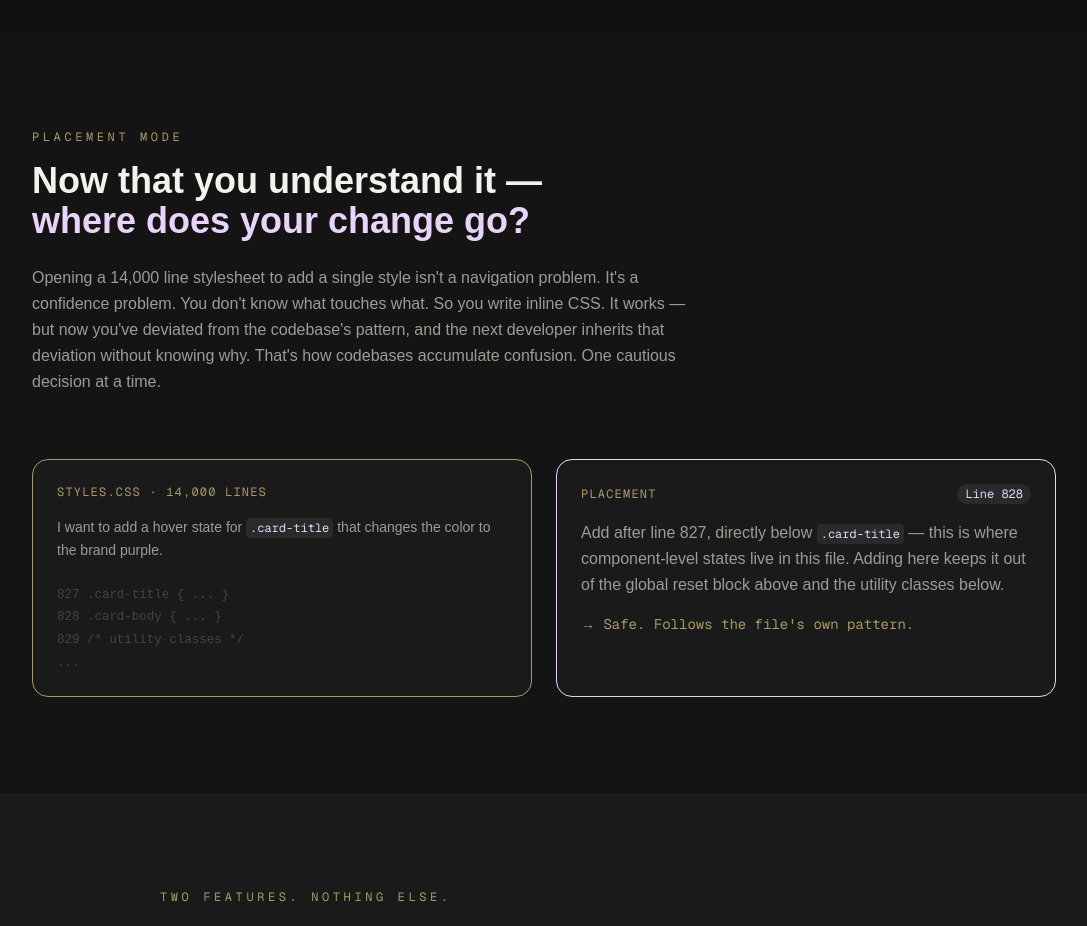
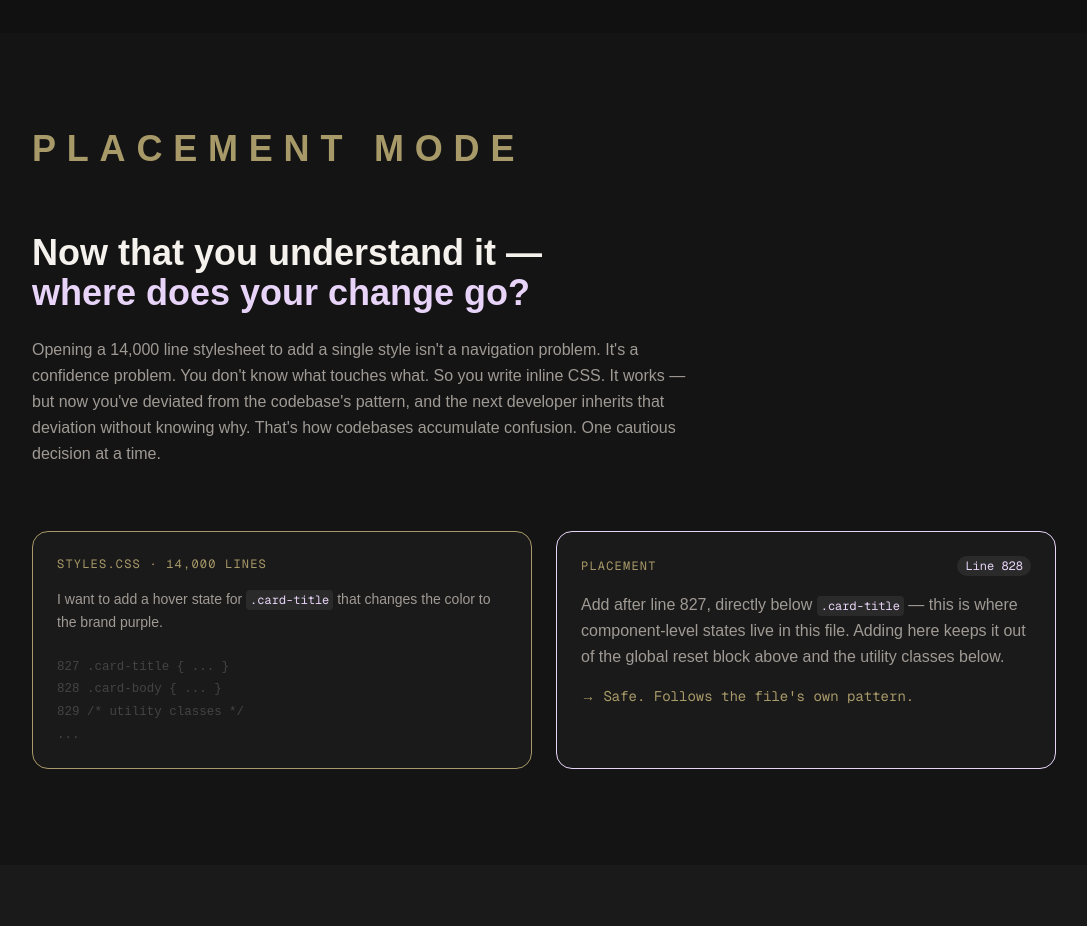
Before and after one commit to mleahy79/Vestige, a Next.js app in the folder vestige/: page /home in a window 1280 px wide. Shown: the part 2120-3046 px from the top of the page, without its empty margins (96-1183 px from the left). Built offline with nearby package versions, Linux system fonts and the light colour scheme.

Commit message:
fix: ui on home page for placement section

```diff
--- a/vestige/app/home/page.tsx
+++ b/vestige/app/home/page.tsx
@@ -118,7 +118,7 @@ export default function HomePage() {
       {/* Placement Mode */}
       <section className="px-6 py-24" style={{ background: '#141414' }}>
         <div className="max-w-5xl mx-auto">
-          <p className="text-xs uppercase tracking-[0.3em] font-mono mb-4" style={{ color: 'var(--vestige-stone)' }}>
+          <p className="text-3xl md:text-4xl font-semibold uppercase tracking-[0.3em] mb-16" style={{ color: 'var(--vestige-stone)' }}>
             Placement Mode
           </p>
           <h2 className="text-3xl md:text-4xl font-semibold mb-6" style={{ color: 'var(--foreground)' }}>
```
